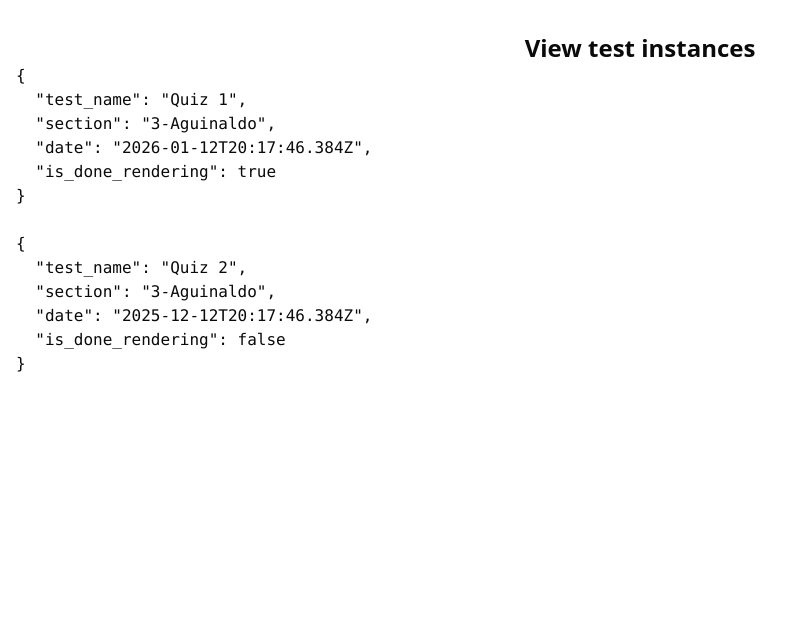
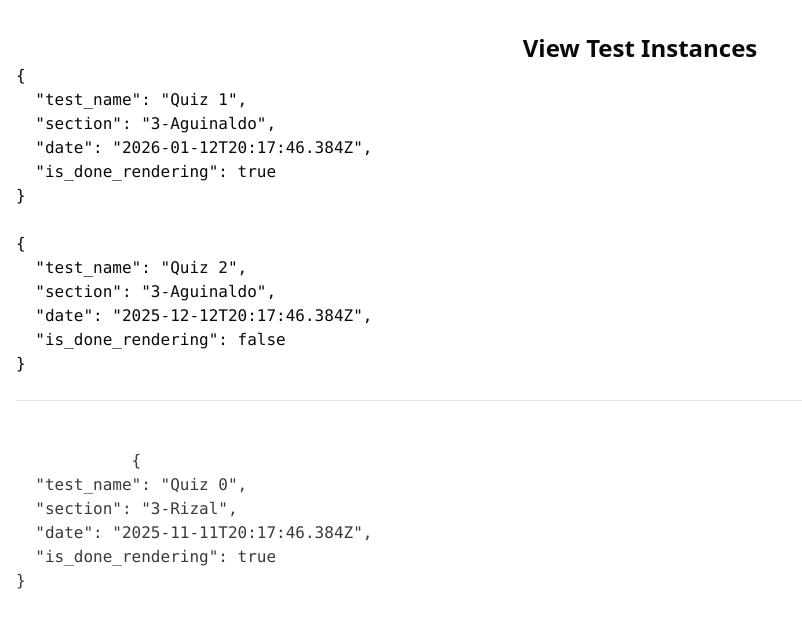
Before and after one commit to JoseTomanan/S3LAB-ai-grading, a SvelteKit app in the folder app/frontend/: page / in a window 1280 px wide. Shown: the top 628 px of the page, without its empty margins (0-802 px from the left). Built offline with nearby package versions, Linux system fonts and the light colour scheme.

Commit message:
feat: add "done instance" shlock

```diff
--- a/app/frontend/src/routes/+page.svelte
+++ b/app/frontend/src/routes/+page.svelte
@@ -5,12 +5,22 @@
 		{test_name: "Quiz 1", section: "3-Aguinaldo", date: "2026-01-12T20:17:46.384Z", is_done_rendering: true},
 		{test_name: "Quiz 2", section: "3-Aguinaldo", date: "2025-12-12T20:17:46.384Z", is_done_rendering: false},
 	];
+
+	let done_instances: TestInstance[] = [
+		{test_name: "Quiz 0", section: "3-Rizal", date: "2025-11-11T20:17:46.384Z", is_done_rendering: true},
+	];
 </script>
 
-<h1>View test instances</h1>
+<h1>View Test Instances</h1>
 
 <div class="flex flex-col gap-6">
 	{#each instances as instance}
 		<pre>{JSON.stringify(instance, null, 2)}</pre>
 	{/each}
+	<hr>
+	{#each done_instances as done_instance}
+		<pre class="opacity-80">
+			{JSON.stringify(done_instance, null, 2)}
+		</pre>
+	{/each}
 </div>
```
